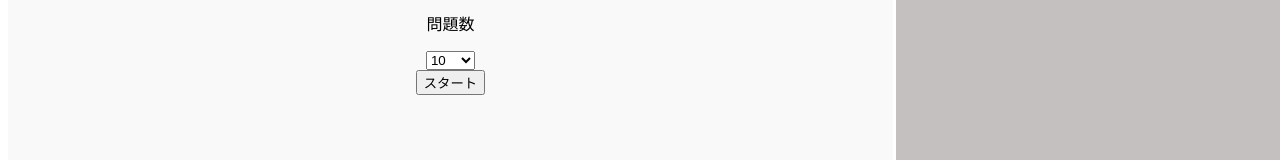
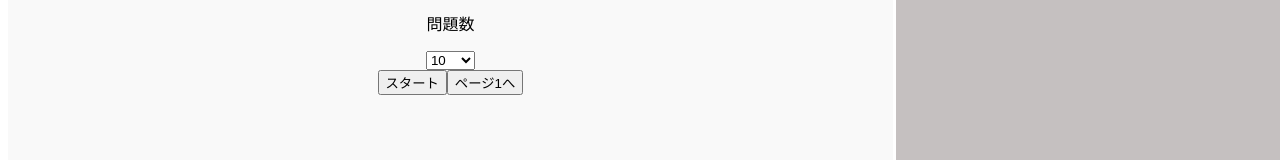
Before and after one commit to Nagasawa993/OriginalApp, a React (Vite) app in the folder original_app/: page /PythonSetting in a window 1280 px wide. Shown: the part 440-600 px from the top of the page. Built offline with nearby package versions, Linux system fonts and the light colour scheme.

Commit message:
問題出題ページのベース作成

```diff
--- /dev/null
+++ b/original_app/src/PythonPage/PythonPage.jsx
@@ -0,0 +1,20 @@
+import { useNavigate } from "react-router-dom";
+
+function Page({ index, pages }) {
+  const navigate = useNavigate();
+  const nextPage = index + 1 < pages.length ? `/page${index + 2}` : "/";
+
+  return (
+    <div>
+      <h1>test</h1>
+      <h1>{pages[index]}</h1>
+      {index + 1 < pages.length ? (
+        <button onClick={() => navigate(nextPage)}>次のページへ</button>
+      ) : (
+        <button onClick={() => navigate("/")}>TOPへ戻る</button>
+      )}
+    </div>
+  );
+}
+
+export default Page;
--- a/original_app/src/PythonSetting/PythonSetting.jsx
+++ b/original_app/src/PythonSetting/PythonSetting.jsx
@@ -1,7 +1,9 @@
+import { useNavigate } from "react-router-dom";
 import './PythonSetting.css'
 import Sidebar from '../Sidebar/Sidebar';
 
 function PythonSetting() {
+    const navigate = useNavigate();
   const numbers = ['10', '20', '全部'];
   return (
     <>
@@ -51,6 +53,7 @@ function PythonSetting() {
             </div>
           </div>
           <button>スタート</button>
+          <button onClick={() => navigate("/page1")}>ページ1へ</button>
         </div>
         <Sidebar />
       </div>
--- a/original_app/src/Router.jsx
+++ b/original_app/src/Router.jsx
@@ -4,7 +4,11 @@ import Top from './Top/Top';
 import Login from './Login/Login';
 import Register from './Register/Register';
 import PythonSetting from './PythonSetting/PythonSetting';
+import PythonPage from './PythonPage/PythonPage';
 import MyPage from './MyPage/MyPage';
+
+
+const pages = ["ページ1", "ページ2", "ページ3"]; // 配列でページ名を管理
 
 const AppRouter = () => {
     return (
@@ -14,6 +18,9 @@ const AppRouter = () => {
             <Route path='/Register' element={<Register />} />
             <Route path='/PythonSetting' element={<PythonSetting />} />
             <Route path='/MyPage' element={<MyPage />} />
+            {pages.map((page, index) => (
+              <Route key={index} path={`/page${index + 1}`} element={<PythonPage index={index} pages={pages} />} />
+            ))}
         </Routes>
     );
 };
```
